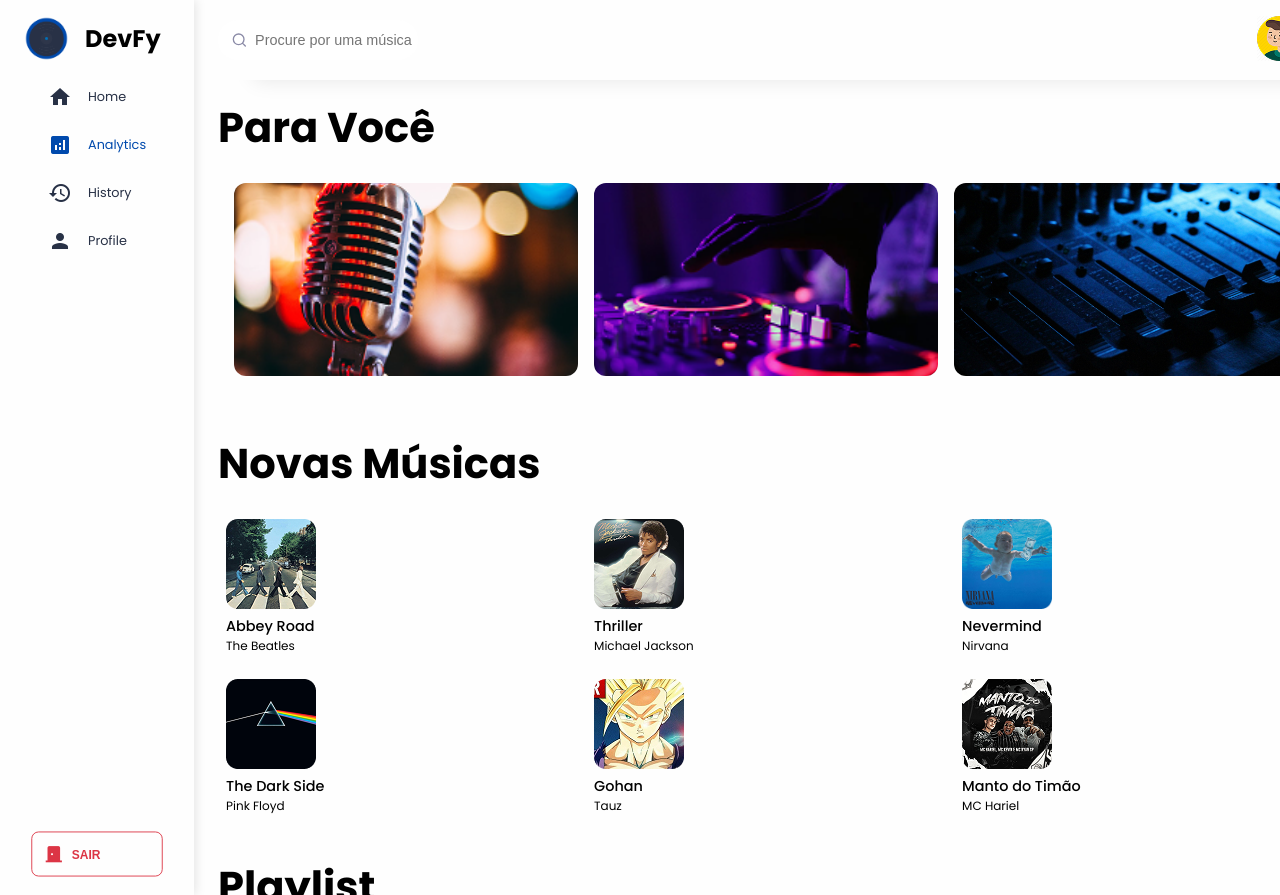
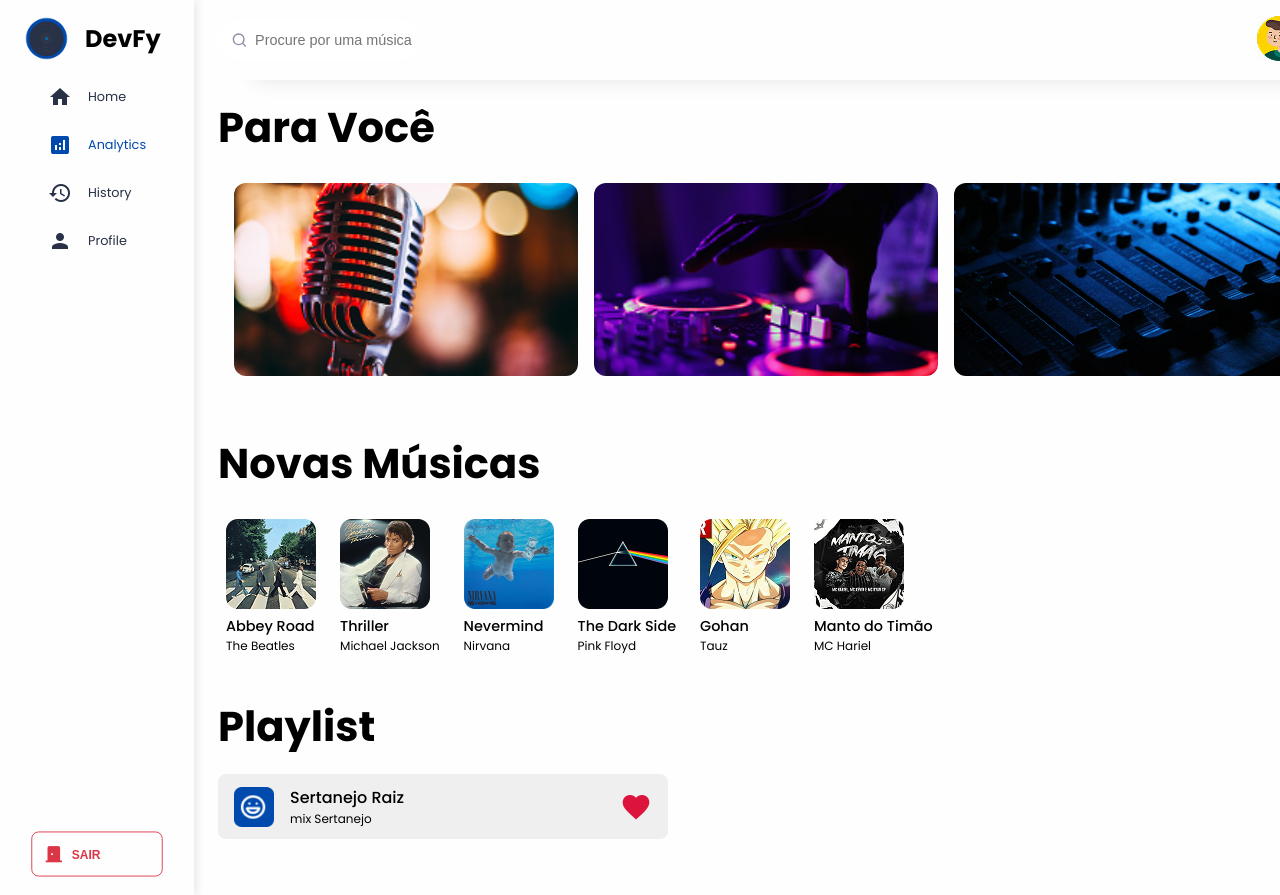
Before and after one commit to jaojogadez/devmenthor, a PHP site: template Projects/devfy/src/views/home.html in a window 1280 px wide. Run offline with PHP 8.4, Linux system fonts and the light colour scheme; the template is opened without the code that fills it, so the values that code supplies are empty.

Commit message:
fix: alinhamento de musics covers em na home.html

```diff
--- a/Projects/devfy/src/styles/home.css
+++ b/Projects/devfy/src/styles/home.css
@@ -241,7 +241,7 @@ input:not(:placeholder-shown) ~ .reset {
 .sidebar {
     display: none;
     flex-direction: column;
-    width: 20%;
+    width: 350px;
     min-height: 100vh;
     padding: 1rem 1.5rem;
     box-shadow: 2px 0px 10px rgba(0, 0, 0, 0.1);
--- a/Projects/devfy/src/styles/mediaqueries.css
+++ b/Projects/devfy/src/styles/mediaqueries.css
@@ -33,10 +33,20 @@
   }
 
   .container-md .song {
-    max-width:  450px;
+    max-width: 450px;
   }
 
   .sidebar {
     display: flex !important;
   }
+
+  .container-md .covers {
+    display: flex !important;
+    flex-flow: row wrap;
+    gap: 3rem;
+  }
+
+  .container-md .covers .cover-item {
+    width: max-content;
+  }
 }
```
